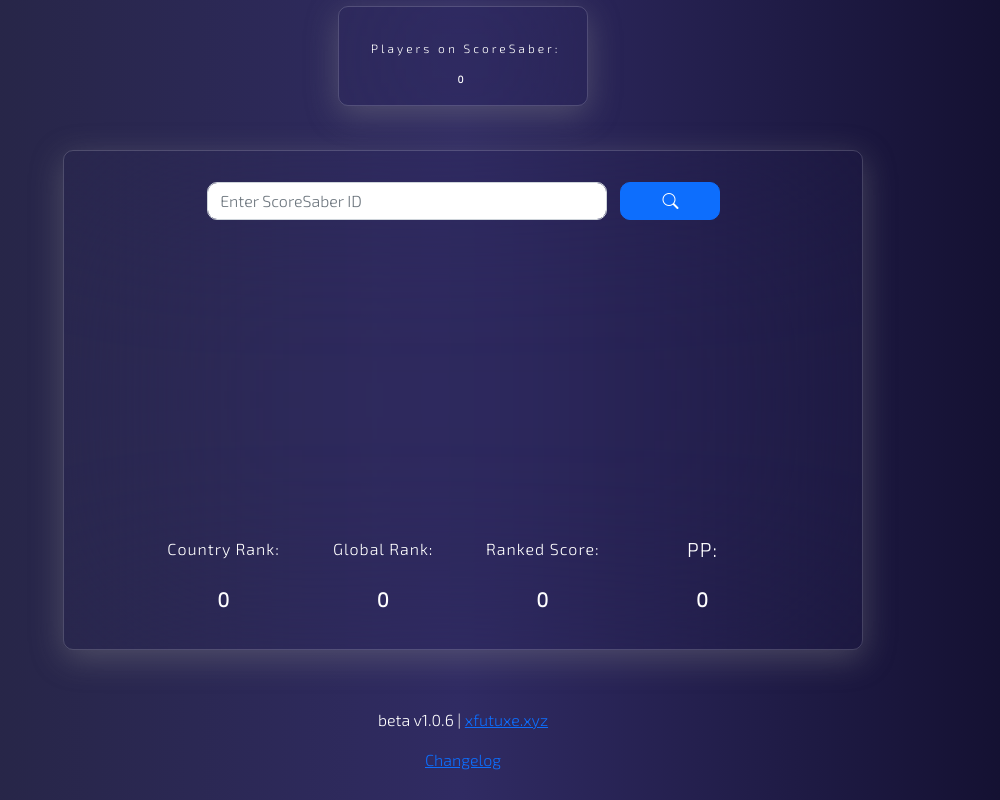
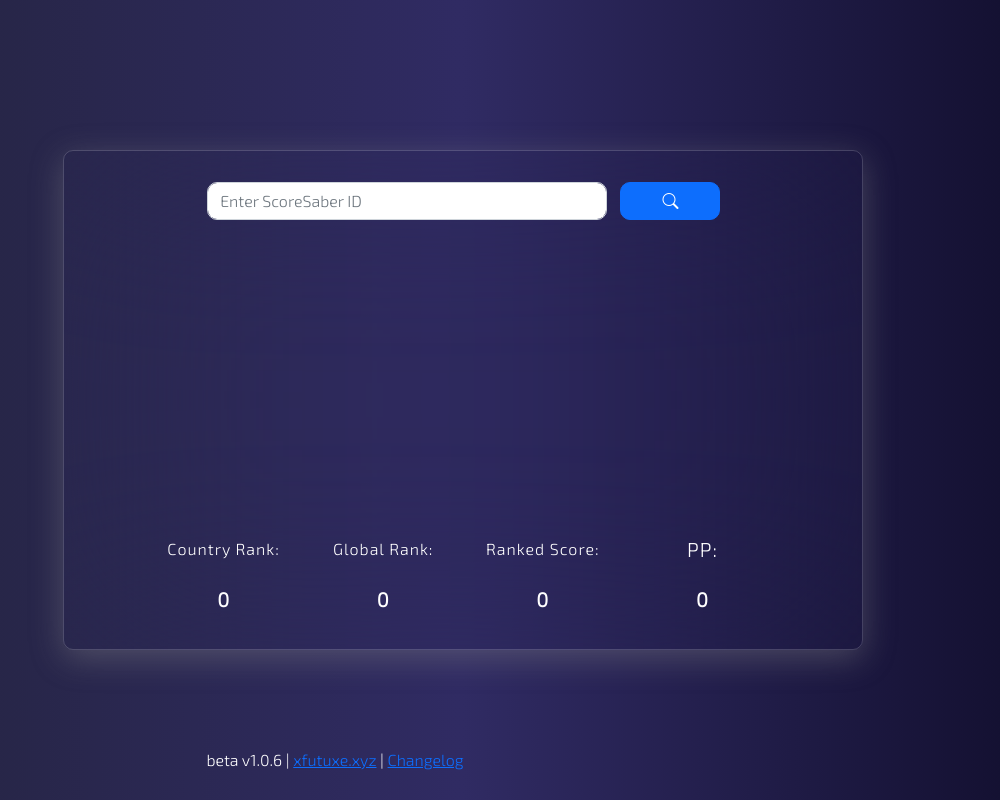
Before and after one commit to xFutuxe/scoresaber-rank-viewer, a PHP site: page / in a window 1280 px wide. Shown: the whole page, without its empty margins (177-1177 px from the left). Run offline with PHP 8.4, Linux system fonts and the light colour scheme.

Commit message:
see changes in changelog.txt

```diff
--- a/css/main.css
+++ b/css/main.css
@@ -146,39 +146,6 @@ body {
     transform: translate(-50%, -50%);
 }
 
-.card3 {
-    text-align: center;
-    background: #000000d0;
-    padding: 2em;
-    border-radius: 30px;
-    width: 100%;
-    height: 150px;
-    max-width: 350px;
-    margin: 1em;
-    background: rgba(255, 255, 255, 0);
-    box-shadow: 0 8px 32px 0 rgba(136, 136, 136, 0.404);
-    backdrop-filter: blur(100px);
-    -webkit-backdrop-filter: blur(1px);
-    border-radius: 10px;
-    border: 1px solid rgba(255, 255, 255, 0.18);
-    margin: 0;
-    position: absolute;
-    top: 10%;
-    left: 50%;
-    transform: translate(-50%, -50%);
-}
-
-#playerCount {
-    font-size: 20px;
-    letter-spacing: 5px;
-    white-space: nowrap;
-}
-
-#cardTitle {
-    font-size: 18px;
-    letter-spacing: 3px;
-    white-space: nowrap;
-}
 
 #profilePicture {
     border-radius: 100px;
@@ -215,18 +182,19 @@ body {
 #footerNote {
     margin: 0;
     position: absolute;
-    top: 90%;
-    left: 50%;
+    top: 95%;
+    left: 40%;
     transform: translate(-50%, -50%);
 }
 
-#changeLogLink {
+#playerCount {
     margin: 0;
     position: absolute;
     top: 95%;
-    left: 50%;
+    left: 65%;
     transform: translate(-50%, -50%);
 }
+
 
 @media only screen and (max-width : 800px) {
     .card2 {
@@ -377,20 +345,24 @@ body {
         letter-spacing: 1px;
     }
 
+    #playerCount {
+        margin: 0;
+        position: absolute;
+        top: 5%;
+        left: 50%;
+        transform: translate(-50%, -50%);
+        font-size: 13px;
+    }
+
     #footerNote {
         margin: 0;
         position: absolute;
         top: 95%;
-        left: 30%;
+        left: 50%;
         transform: translate(-50%, -50%);
-    }
-
-    #changeLogLink {
-        margin: 0;
-        position: absolute;
-        top: 95%;
-        left: 80%;
-        transform: translate(-50%, -50%);
+        font-size: 13px;
+        overflow: hidden;
+        white-space: nowrap;
     }
 }
 
@@ -399,74 +371,9 @@ body {
         max-height: 800px;
     }
 
-    .card3 {
-        text-align: center;
-        background: #000000d0;
-        padding: 2em;
-        border-radius: 30px;
-        width: 100%;
-        height: 150px;
-        max-width: 350px;
-        margin: 1em;
-        background: rgba(255, 255, 255, 0);
-        box-shadow: 0 8px 32px 0 rgba(136, 136, 136, 0.404);
-        backdrop-filter: blur(100px);
-        -webkit-backdrop-filter: blur(1px);
-        border-radius: 10px;
-        border: 1px solid rgba(255, 255, 255, 0.18);
-        margin: 0;
-        position: absolute;
-        top: 10%;
-        left: 50%;
-        transform: translate(-50%, -50%);
-    }
-
-    #playerCount {
-        font-size: 10px;
-        letter-spacing: 5px;
-        white-space: nowrap;
-    }
-
-    #cardTitle {
-        font-size: 12px;
-        letter-spacing: 3px;
-        white-space: nowrap;
-    }
-
 }
 
 @media only screen and (max-height: 800px) {
-    .card3 {
-        text-align: center;
-        background: #000000d0;
-        padding: 2em;
-        border-radius: 30px;
-        width: 100%;
-        height: 100px;
-        max-width: 250px;
-        margin: 1em;
-        background: rgba(255, 255, 255, 0);
-        box-shadow: 0 8px 32px 0 rgba(136, 136, 136, 0.404);
-        backdrop-filter: blur(100px);
-        -webkit-backdrop-filter: blur(1px);
-        border-radius: 10px;
-        border: 1px solid rgba(255, 255, 255, 0.18);
-        margin: 0;
-        position: absolute;
-        top: 7%;
-        left: 50%;
-        transform: translate(-50%, -50%);
-    }
 
-    #playerCount {
-        font-size: 10px;
-        letter-spacing: 5px;
-        white-space: nowrap;
-    }
 
-    #cardTitle {
-        font-size: 12px;
-        letter-spacing: 3px;
-        white-space: nowrap;
-    }
 }
--- a/index.html
+++ b/index.html
@@ -73,16 +73,19 @@
         </button>
     </div>
 
-    <div class="card3">
-        <p id="cardTitle">Players on ScoreSaber:</p>
+
+    <div class="footer">
+
         <b>
-            <p id="playerCount" class="odometer"></p>
+            <p id="playerCount"></p>
         </b>
 
+        <p id="footerNote">beta v1.0.6 | <a href="https://www.xfutuxe.xyz">xfutuxe.xyz</a> | <a href="changelog.txt">Changelog</a></p>
     </div>
 
-    <p id="footerNote">beta v1.0.6 | <a href="https://www.xfutuxe.xyz">xfutuxe.xyz</a></p>
-    <p id="changeLogLink"><a href="changelog.txt">Changelog</a></p>
+
+
+
 
 </body>
 
--- a/js/script.js
+++ b/js/script.js
@@ -1,13 +1,13 @@
 $(document).ready(function () {
 
-  let url = 'https://radiant-dawn-45124.herokuapp.com/https://scoresaber.com/api/players/count';
+  const url = 'https://radiant-dawn-45124.herokuapp.com/https://scoresaber.com/api/players/count';
   let storedText;
 
   fetch(url)
     .then(function (response) {
       response.text().then(function (text) {
-        storedText = text;
-        document.getElementById("playerCount").innerHTML = storedText
+        storedText = Number(text).toLocaleString();
+        document.getElementById("playerCount").innerHTML = storedText + " players on Score Saber"
       });
     });
 
@@ -24,37 +24,43 @@ $(document).ready(function () {
   //On site load ends below here
 });
 
-// Picks a random ID from array
-let scoresaberIDs = ['76561198333869741', '76561198045386379', '76561198308438667', '76561198309885407', '2769016623220259', '76561198205370764', '76561198180044686']
-const random = Math.floor(Math.random() * scoresaberIDs.length);
-console.log(scoresaberIDs[random]);
+
 
 // Functions calls when Submit button is pressed on site
 function scoreSaberOnLoad() {
 
+  function randomIntFromInterval(min, max) { // min and max included
+    return Math.floor(Math.random() * (max - min + 1) + min)
+  }
+
+  const rndInt = randomIntFromInterval(1, 100)
+  console.log(rndInt)
 
   // Fetches API from url
-  url = fetch('https://radiant-dawn-45124.herokuapp.com/https://scoresaber.com/api/player/' + scoresaberIDs[random] + '/full')
+  url = fetch('https://radiant-dawn-45124.herokuapp.com/https://scoresaber.com/api/players?page='+rndInt+'&withMetadata=true')
     .then(function (response) {
       return response.json();
     })
     .then(function (myJson) {
-      // Collect Data from ScoreSaber API with submitted ID
-      console.log(myJson.name); // Player Name
-      document.getElementById("name").innerHTML = myJson.name + " | " + myJson.country
-      document.getElementById("profileLink").href = "https://www.scoresaber.com/u/" + scoresaberIDs[random]
-      let globalRank = myJson.rank
-      let countryRank = myJson.countryRank
-      let pp = myJson.pp
-      let roundedPP = Math.trunc(pp)
-      let playerCountry = myJson.country
-      let totalScore = myJson.totalScore
-      let totalRankedScore = myJson.scoreStats.totalRankedScore
-      let accuracy = myJson.scoreStats.averageRankedAccuracy
-      let profilePicture = myJson.profilePicture
+
+      function randomIntFromInterval(min, max) { // min and max included
+        return Math.floor(Math.random() * (max - min + 1) + min)
+      }
+
+      const rndInt = randomIntFromInterval(0, 50)
+      console.log(rndInt)
+
+      console.log(myJson.players[rndInt].id)
+      console.log(myJson.players[rndInt].rank)
+      let globalRank = myJson.players[rndInt].rank
+      let countryRank = myJson.players[rndInt].countryRank
+      let pp = myJson.players[rndInt].pp
+      let totalScore = myJson.players[rndInt].scoreStats.totalScore
+      let totalRankedScore = myJson.players[rndInt].scoreStats.totalRankedScore
+      let profilePicture = myJson.players[rndInt].profilePicture
       document.getElementById("profilePicture").src = profilePicture
-
-      // setTimeout to declare animation for odometer
+      document.getElementById("name").innerHTML = myJson.players[rndInt].name + " | " + myJson.players[rndInt].country
+      document.getElementById("profileLink").href = "https://www.scoresaber.com/u/" + myJson.players[rndInt].id
       setTimeout(function () {
         document.getElementById("globalRank").innerHTML = globalRank;
       }, 100);
@@ -62,17 +68,17 @@ function scoreSaberOnLoad() {
         document.getElementById("countryRank").innerHTML = countryRank;
       }, 100);
       setTimeout(function () {
-        document.getElementById("playerPP").innerHTML = roundedPP;
+        document.getElementById("playerPP").innerHTML = pp;
       }, 100);
       setTimeout(function () {
         document.getElementById("playerTotalRankedScore").innerHTML = totalRankedScore;
       }, 100);
+
     })
     .catch(function (error) {
-      console.log("Error: " + error);
+      console.log(`Error: ${error}`);
     });
 }
-
 
 
 // Functions calls when Submit button is pressed on site
```
Also changed, not shown: changelog.txt, 1 other file.
